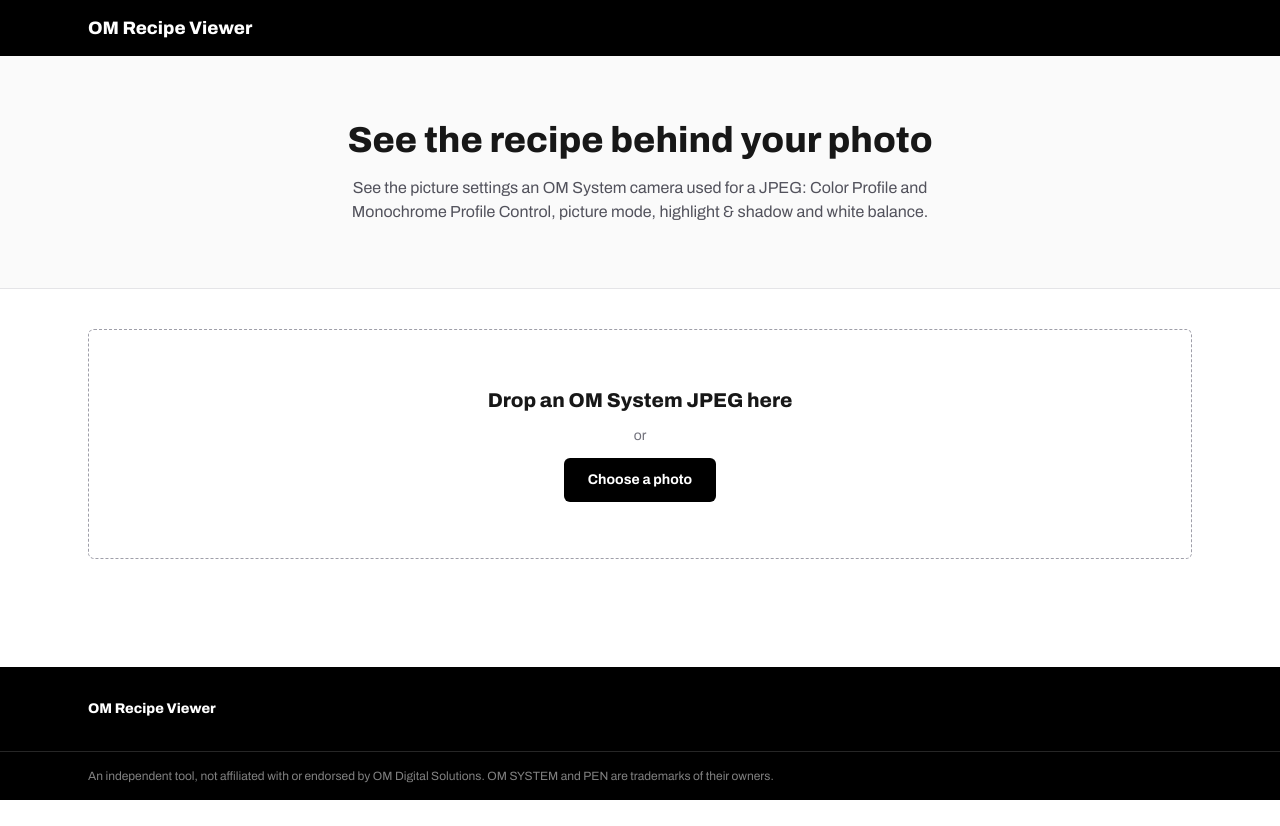
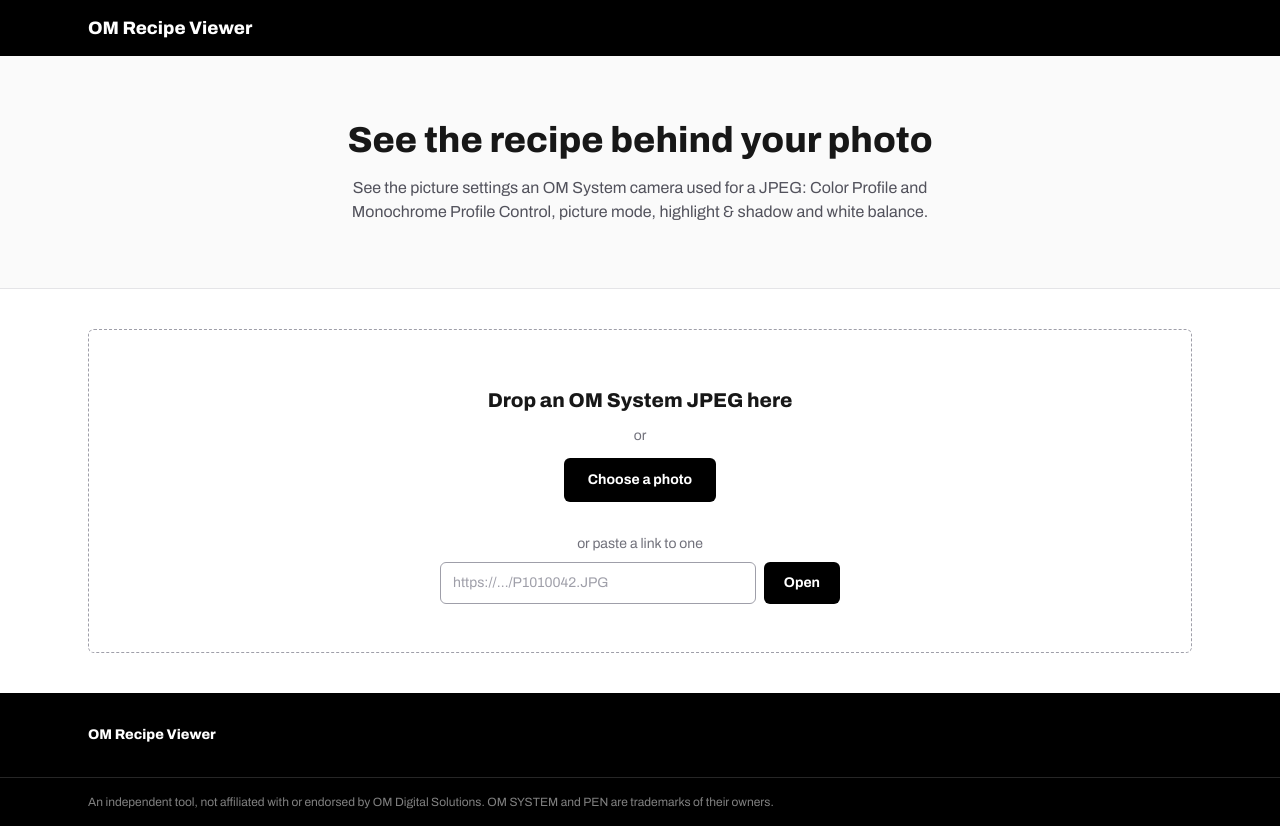
Before and after one commit to aceeedev/om-viewer, a Next.js app: page / in a window 1280 px wide. Before the commit the page ends 800 px from the top, so only its background shows below. Built offline with nearby package versions, Linux system fonts and the light colour scheme.

Commit message:
Added image url upload to website

```diff
--- a/app/_components/drop-zone.tsx
+++ b/app/_components/drop-zone.tsx
@@ -1,35 +1,31 @@
-import { useId } from "react";
+import { useId, useState } from "react";
 
 interface DropZoneProps {
   onFile: (file: File) => void;
-  /** Open a pasted image link. The field for it comes in the next step. */
-  onUrl?: (url: string) => void;
+  /** Open a pasted image link. */
+  onUrl: (url: string) => void;
   /** A file is being dragged over the page (drops are handled page-wide by the viewer). */
   dragging: boolean;
   busy?: boolean;
-  /** Small one-line version shown under the preview once a photo is open. */
+  /** Small version shown under the preview once a photo is open. */
   compact?: boolean;
+  /** Link to show in the field when it first appears, e.g. one that just failed to open. */
+  initialUrl?: string;
 }
+
+const FOCUS_RING = "focus-visible:outline-2 focus-visible:outline-offset-2 focus-visible:outline-black";
 
 /**
  * File picker styled as a drop target, with a solid button like OM System's own pages but faintly
- * rounded corners. The whole box is the picker's label, so clicking anywhere in it opens the file dialog.
+ * rounded corners, and a field for pasting an image link under it. The file picker's part of the box
+ * is its label, so clicking there opens the file dialog; the link field is kept outside that label so
+ * clicking into it doesn't.
  */
-export function DropZone({ onFile, dragging, busy = false, compact = false }: DropZoneProps) {
-  const inputId = useId();
-
-  const focus = "has-[:focus-visible]:outline-2 has-[:focus-visible]:outline-offset-2 has-[:focus-visible]:outline-black";
-  const className = compact
-    ? // An outlined button: black on white, inverted on hover or while a file is dragged over the page.
-      `flex cursor-pointer flex-col items-center gap-0.5 rounded-md border-[1.5px] border-black px-4 py-3 text-center transition-colors ${focus} ` +
-      (dragging ? "bg-black text-white" : "hover:bg-black hover:text-white")
-    : `group flex cursor-pointer flex-col items-center justify-center gap-3 rounded-md border-[1.5px] border-dashed px-6 py-14 text-center transition-colors ${focus} ` +
-      (dragging ? "border-black bg-zinc-100" : "border-zinc-400 bg-white hover:border-black");
-
-  return (
-    <label htmlFor={inputId} className={className}>
+export function DropZone({ onFile, onUrl, dragging, busy = false, compact = false, initialUrl }: DropZoneProps) {
+  const fileId = useId();
+  const fileInput = (
     <input
-        id={inputId}
+      id={fileId}
       type="file"
       accept="image/jpeg,.jpg,.jpeg"
       className="sr-only"
@@ -40,22 +36,120 @@ export function DropZone({ onFile, dragging, busy = false, compact = false }: Dr
         e.target.value = ""; // allow picking the same file again
       }}
     />
-      {compact ? (
-        <>
+  );
+  const linkForm = <LinkForm onUrl={onUrl} busy={busy} compact={compact} initialUrl={initialUrl} />;
+
+  if (compact) {
+    return (
+      <div className="flex flex-col gap-2">
+        {/* An outlined button: black on white, inverted on hover or while a file is dragged over the page. */}
+        <label
+          htmlFor={fileId}
+          className={
+            "flex cursor-pointer flex-col items-center gap-0.5 rounded-md border-[1.5px] border-black px-4 py-3 text-center transition-colors " +
+            "has-[:focus-visible]:outline-2 has-[:focus-visible]:outline-offset-2 has-[:focus-visible]:outline-black " +
+            (dragging ? "bg-black text-white" : "hover:bg-black hover:text-white")
+          }
+        >
+          {fileInput}
           <span className="text-sm font-bold">Open another photo</span>
           <span className="text-xs opacity-70">or drop one anywhere on the page</span>
-        </>
-      ) : busy ? (
+        </label>
+        {linkForm}
+      </div>
+    );
+  }
+
+  return (
+    <div
+      className={
+        "flex flex-col rounded-md border-[1.5px] border-dashed transition-colors " +
+        (dragging ? "border-black bg-zinc-100" : "border-zinc-400 bg-white hover:border-black")
+      }
+    >
+      <label
+        htmlFor={fileId}
+        className="group flex cursor-pointer flex-col items-center justify-center gap-3 px-6 pt-14 pb-8 text-center"
+      >
+        {fileInput}
+        {busy ? (
           <span className="text-xl font-extrabold font-stretch-expanded">Reading…</span>
         ) : (
           <>
             <span className="text-xl font-extrabold font-stretch-expanded">Drop an OM System JPEG here</span>
             <span className="text-sm text-zinc-500">or</span>
-          <span className="rounded-md bg-black px-6 py-3 text-sm font-bold text-white transition-colors group-hover:bg-zinc-800">
+            {/* The file input is hidden, so its keyboard focus shows on this button instead. */}
+            <span
+              className={
+                "rounded-md bg-black px-6 py-3 text-sm font-bold text-white transition-colors group-hover:bg-zinc-800 " +
+                "group-has-[:focus-visible]:outline-2 group-has-[:focus-visible]:outline-offset-2 group-has-[:focus-visible]:outline-black"
+              }
+            >
               Choose a photo
             </span>
           </>
         )}
       </label>
+      <div className="mx-auto w-full max-w-md px-6 pb-12">{linkForm}</div>
+    </div>
   );
 }
+
+/** A text field and Open button for an image link. Enter in the field opens it too. */
+function LinkForm({
+  onUrl,
+  busy,
+  compact,
+  initialUrl = "",
+}: {
+  onUrl: (url: string) => void;
+  busy: boolean;
+  compact: boolean;
+  initialUrl?: string;
+}) {
+  const urlId = useId();
+  const [url, setUrl] = useState(initialUrl);
+
+  return (
+    <form
+      noValidate // our own messages explain a bad link better than the browser's tooltip
+      className="flex flex-col gap-2"
+      onSubmit={(e) => {
+        e.preventDefault();
+        const link = url.trim();
+        if (link && !busy) onUrl(link);
+      }}
+    >
+      <label htmlFor={urlId} className={compact ? "sr-only" : "text-center text-sm text-zinc-500"}>
+        {compact ? "Image link" : "or paste a link to one"}
+      </label>
+      <div className="flex gap-2">
+        <input
+          id={urlId}
+          type="url"
+          value={url}
+          onChange={(e) => setUrl(e.target.value)}
+          placeholder={compact ? "Or paste an image link" : "https://…/P1010042.JPG"}
+          autoComplete="off"
+          spellCheck={false}
+          disabled={busy}
+          className={
+            "min-w-0 flex-1 rounded-md border-[1.5px] border-zinc-400 bg-white px-3 py-2.5 text-sm transition-colors " +
+            "placeholder:text-zinc-400 hover:border-black focus:border-black disabled:opacity-50 " +
+            FOCUS_RING
+          }
+        />
+        <button
+          type="submit"
+          disabled={busy}
+          className={
+            "rounded-md bg-black px-5 text-sm font-bold text-white transition-colors hover:bg-zinc-800 disabled:opacity-50 " +
+            FOCUS_RING
+          }
+        >
+          Open
+        </button>
+      </div>
+    </form>
+  );
+}
--- a/app/_components/recipe-viewer.tsx
+++ b/app/_components/recipe-viewer.tsx
@@ -8,10 +8,11 @@ import { loadPhotoFile, loadPhotoUrl, type LoadResult } from "./load-photo";
 import { exposureSummary } from "./sections";
 import { SimpleView } from "./simple-view";
 
+/** `url` is set when the photo came from a pasted link, so the link field can show it again. */
 type ViewerState =
   | { status: "idle" }
-  | { status: "reading"; fileName: string }
-  | { status: "error"; fileName: string; message: string }
+  | { status: "reading"; fileName: string; url?: string }
+  | { status: "error"; fileName: string; message: string; url?: string }
   | { status: "ready"; fileName: string; recipe: Recipe; previewUrl: string };
 
 type View = "simple" | "full";
@@ -34,22 +35,28 @@ export function RecipeViewer() {
     return () => URL.revokeObjectURL(previewUrl);
   }, [previewUrl]);
 
-  const open = useCallback(async (label: string, load: (signal: AbortSignal) => Promise<LoadResult>) => {
+  const open = useCallback(
+    async (label: string, load: (signal: AbortSignal) => Promise<LoadResult>, url?: string) => {
       inFlight.current?.abort(); // stops a link that's still downloading
       const controller = new AbortController();
       inFlight.current = controller;
-    setState({ status: "reading", fileName: label });
+      setState({ status: "reading", fileName: label, url });
       const result = await load(controller.signal);
       if (controller.signal.aborted) return; // a newer photo was opened meanwhile, or the viewer unmounted
       setState(
         result.ok
           ? { status: "ready", fileName: result.fileName, recipe: result.recipe, previewUrl: URL.createObjectURL(result.file) }
-        : { status: "error", fileName: result.fileName, message: result.message },
+          : { status: "error", fileName: result.fileName, message: result.message, url },
       );
-  }, []);
+    },
+    [],
+  );
 
   const openFile = useCallback((file: File) => open(file.name, () => loadPhotoFile(file)), [open]);
-  const openUrl = useCallback((url: string) => open(url.trim(), (signal) => loadPhotoUrl(url, signal)), [open]);
+  const openUrl = useCallback(
+    (url: string) => open(url.trim(), (signal) => loadPhotoUrl(url, signal), url.trim()),
+    [open],
+  );
 
   useEffect(() => () => inFlight.current?.abort(), []);
 
@@ -95,7 +102,13 @@ export function RecipeViewer() {
   if (state.status !== "ready") {
     return (
       <div className="flex flex-col gap-4">
-        <DropZone onFile={openFile} onUrl={openUrl} dragging={dragging} busy={state.status === "reading"} />
+        <DropZone
+          onFile={openFile}
+          onUrl={openUrl}
+          dragging={dragging}
+          busy={state.status === "reading"}
+          initialUrl={state.status === "idle" ? undefined : state.url}
+        />
         {state.status === "error" && (
           <p
             role="alert"
```
Also changed, not shown: 1 other file (tests, documents, lock files or other folders). Lines whose indentation alone changed are shown as unchanged.
